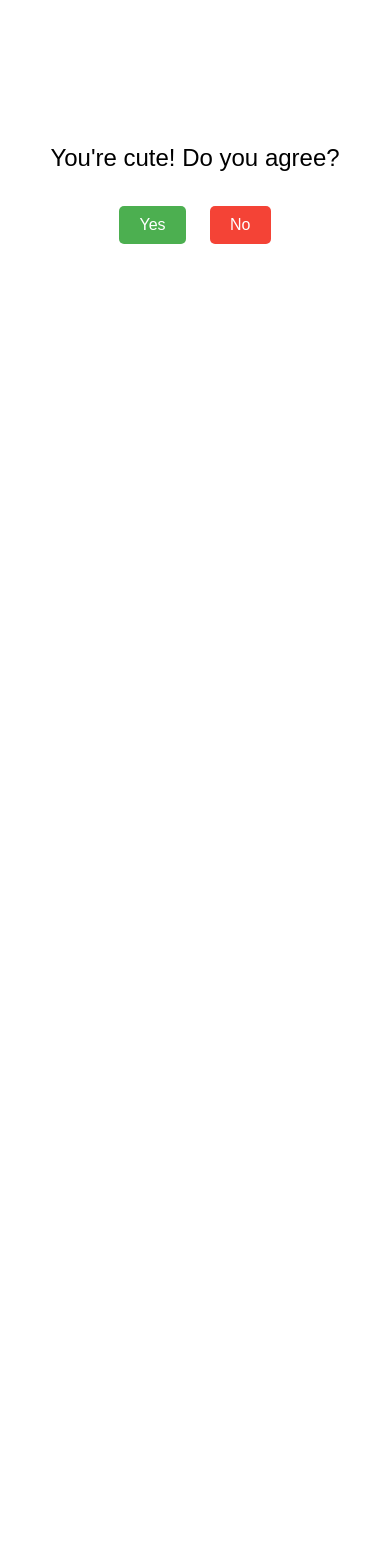
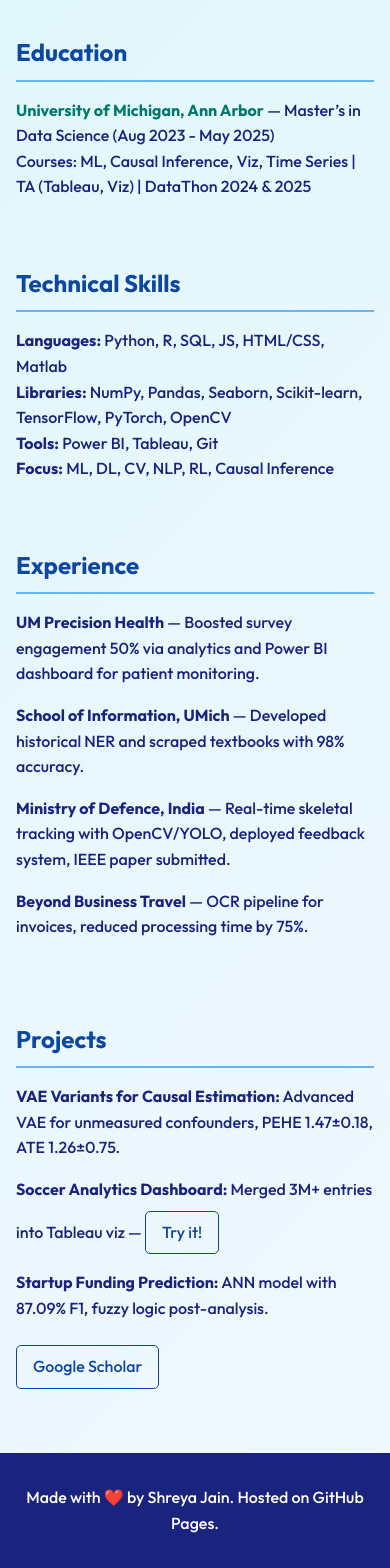
Before and after one commit to JainShreya26/portfolio, a plain HTML site: page index.html in a window 390 px wide. Shown: the part 235-1803 px from the top of the page. Before the commit the page ends 844 px from the top, so only its background shows below. Drawn offline with Linux system fonts and the light colour scheme.

Commit message:
Update index.html

```diff
--- a/index.html
+++ b/index.html
@@ -1,93 +1,133 @@
 <!DOCTYPE html>
-<html>
+<html lang="en">
 <head>
-    <title>Cute Question</title>
+  <meta charset="UTF-8">
+  <meta name="viewport" content="width=device-width, initial-scale=1.0">
+  <title>Shreya Jain | Data Scientist</title>
+  <link href="https://fonts.googleapis.com/css2?family=Outfit:wght@300;500;700&display=swap" rel="stylesheet">
   <style>
+    * {
+      margin: 0;
+      padding: 0;
+      box-sizing: border-box;
+      font-family: 'Outfit', sans-serif;
+    }
+
     body {
-            display: flex;
-            flex-direction: column;
-            align-items: center;
-            justify-content: center;
-            height: 100vh;
-            margin: 0;
-            font-family: Arial, sans-serif;
+      background: linear-gradient(135deg, #e0f7fa, #f1f8ff);
+      color: #1a237e;
+      line-height: 1.6;
     }
-        .container {
+
+    header {
+      background: #1a237e;
+      color: white;
+      padding: 2rem 1rem;
       text-align: center;
     }
-        button {
-            padding: 10px 20px;
-            margin: 10px;
-            font-size: 16px;
-            cursor: pointer;
-            border: none;
+
+    header h1 {
+      font-size: 2.5rem;
+    }
+
+    header p {
+      font-size: 1.2rem;
+    }
+
+    section {
+      max-width: 900px;
+      margin: 2rem auto;
+      padding: 1rem;
+    }
+
+    h2 {
+      color: #0d47a1;
+      border-bottom: 2px solid #64b5f6;
+      margin-bottom: 1rem;
+      padding-bottom: 0.5rem;
+    }
+
+    ul {
+      list-style-type: none;
+    }
+
+    li {
+      margin-bottom: 1rem;
+    }
+
+    .highlight {
+      font-weight: bold;
+      color: #00796b;
+    }
+
+    .project-link, .tableau-link, .google-scholar {
+      display: inline-block;
+      margin-top: 0.5rem;
+      text-decoration: none;
+      color: #0d47a1;
+      border: 1px solid #0d47a1;
+      padding: 0.5rem 1rem;
       border-radius: 5px;
-            background-color: #4CAF50;
+      transition: background 0.3s;
+    }
+
+    .project-link:hover, .tableau-link:hover, .google-scholar:hover {
+      background: #bbdefb;
+    }
+
+    footer {
+      text-align: center;
+      padding: 2rem 1rem;
+      background: #1a237e;
       color: white;
-            transition: background-color 0.3s;
-        }
-        button:hover {
-            background-color: #45a049;
-        }
-        #noBtn {
-            background-color: #f44336;
-            position: relative;
-        }
-        #noBtn:hover {
-            background-color: #f44336;
-        }
-        #goodboy {
-            display: none;
-            text-align: center;
-            font-size: 32px;
-            color: #4CAF50;
-        }
-        .reward-image {
-            width: 300px;
-            height: 300px;
-            margin-bottom: 20px;
-            object-fit: cover;
     }
   </style>
 </head>
 <body>
-    <div id="question" class="container">
-        <p style="font-size: 24px;">You're cute! Do you agree?</p>
-        <div>
-            <button id="yesBtn">Yes</button>
-            <button id="noBtn">No</button>
-        </div>
-    </div>
+  <header>
+    <h1>Shreya Jain</h1>
+    <p>Data Scientist | ML Researcher | Software Engineer</p>
+    <p><a href="mailto:shreyadj@umich.edu" style="color:#90caf9">shreyadj@umich.edu</a> | <a href="https://linkedin.com/in/shreyadjain" style="color:#90caf9">LinkedIn</a> | <a href="https://github.com/username" style="color:#90caf9">GitHub</a></p>
+  </header>
 
-    <div id="goodboy">
-        <img src="pic.jpg" alt="Reward" class="reward-image">
-        <h1>Good boy!</h1>
-    </div>
+  <section>
+    <h2>Education</h2>
+    <p><span class="highlight">University of Michigan, Ann Arbor</span> — Master’s in Data Science (Aug 2023 - May 2025)</p>
+    <p>Courses: ML, Causal Inference, Viz, Time Series | TA (Tableau, Viz) | DataThon 2024 & 2025</p>
+  </section>
 
-    <script>
-        const noBtn = document.getElementById('noBtn');
-        const yesBtn = document.getElementById('yesBtn');
-        const questionDiv = document.getElementById('question');
-        const goodBoyDiv = document.getElementById('goodboy');
+  <section>
+    <h2>Technical Skills</h2>
+    <p><strong>Languages:</strong> Python, R, SQL, JS, HTML/CSS, Matlab</p>
+    <p><strong>Libraries:</strong> NumPy, Pandas, Seaborn, Scikit-learn, TensorFlow, PyTorch, OpenCV</p>
+    <p><strong>Tools:</strong> Power BI, Tableau, Git</p>
+    <p><strong>Focus:</strong> ML, DL, CV, NLP, RL, Causal Inference</p>
+  </section>
 
-        // Handle Yes button click
-        yesBtn.addEventListener('click', function() {
-            questionDiv.style.display = 'none';
-            goodBoyDiv.style.display = 'block';
-        });
+  <section>
+    <h2>Experience</h2>
+    <ul>
+      <li><strong>UM Precision Health</strong> — Boosted survey engagement 50% via analytics and Power BI dashboard for patient monitoring.</li>
+      <li><strong>School of Information, UMich</strong> — Developed historical NER and scraped textbooks with 98% accuracy.</li>
+      <li><strong>Ministry of Defence, India</strong> — Real-time skeletal tracking with OpenCV/YOLO, deployed feedback system, IEEE paper submitted.</li>
+      <li><strong>Beyond Business Travel</strong> — OCR pipeline for invoices, reduced processing time by 75%.</li>
+    </ul>
+  </section>
 
-        // Handle No button hover
-        noBtn.addEventListener('mouseover', function() {
-            const maxX = window.innerWidth - noBtn.offsetWidth;
-            const maxY = window.innerHeight - noBtn.offsetHeight;
+  <section>
+    <h2>Projects</h2>
+    <ul>
+      <li><strong>VAE Variants for Causal Estimation:</strong> Advanced VAE for unmeasured confounders, PEHE 1.47±0.18, ATE 1.26±0.75.</li>
+      <li><strong>Soccer Analytics Dashboard:</strong> Merged 3M+ entries into Tableau viz —
+        <a class="tableau-link" href="https://public.tableau.com/views/Sci_Vizualization_Soccer_Analysis/Dashboard1">Try it!</a>
+      </li>
+      <li><strong>Startup Funding Prediction:</strong> ANN model with 87.09% F1, fuzzy logic post-analysis.</li>
+      <li><a class="google-scholar" href="https://scholar.google.com/citations?user=J5jaA1cAAAAJ">Google Scholar</a></li>
+    </ul>
+  </section>
 
-            const randomX = Math.floor(Math.random() * maxX);
-            const randomY = Math.floor(Math.random() * maxY);
-
-            noBtn.style.position = 'fixed';
-            noBtn.style.left = randomX + 'px';
-            noBtn.style.top = randomY + 'px';
-        });
-    </script>
+  <footer>
+    <p>Made with ❤️ by Shreya Jain. Hosted on GitHub Pages.</p>
+  </footer>
 </body>
 </html>
```
Lines whose indentation alone changed are shown as unchanged.
